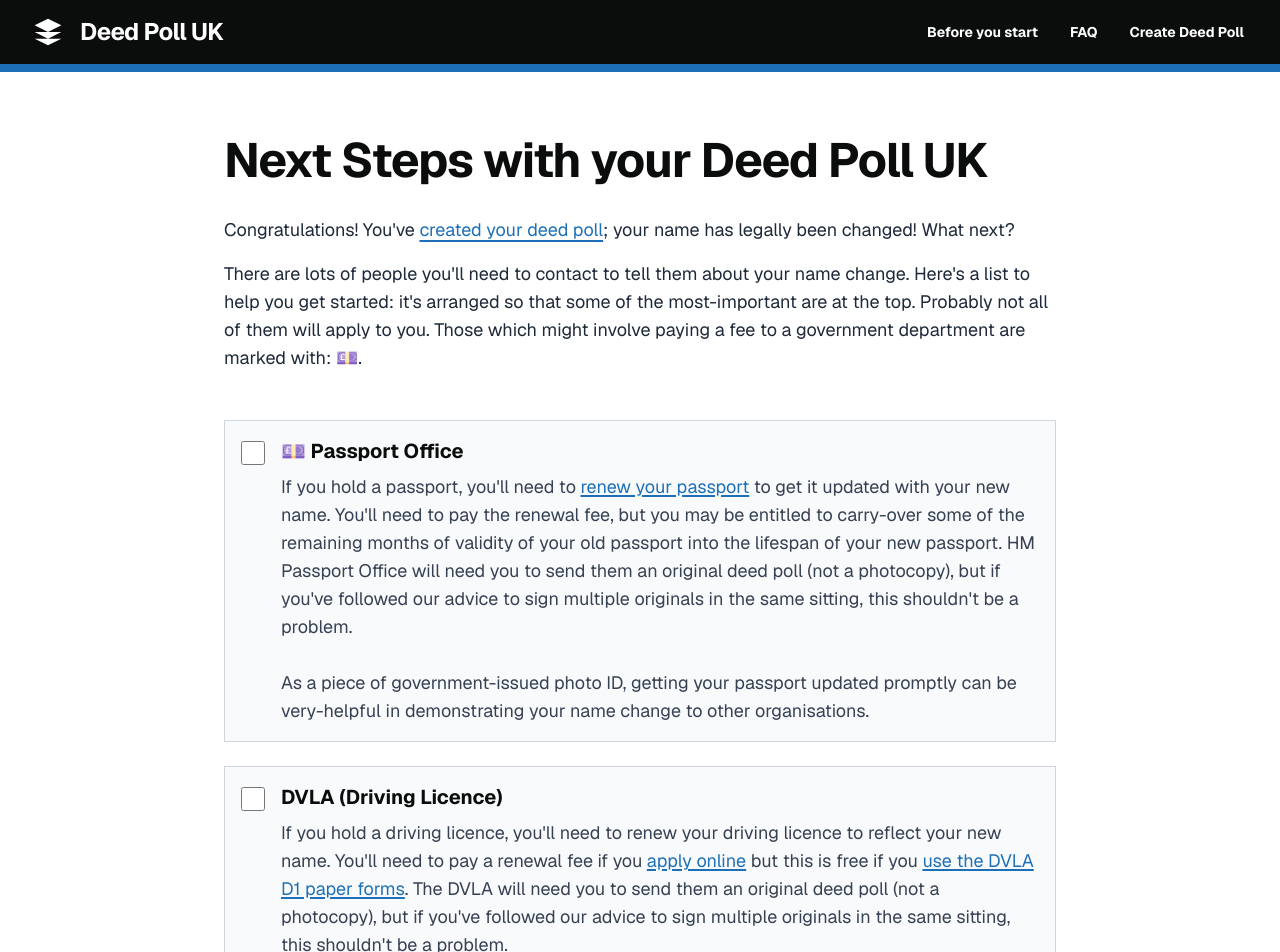
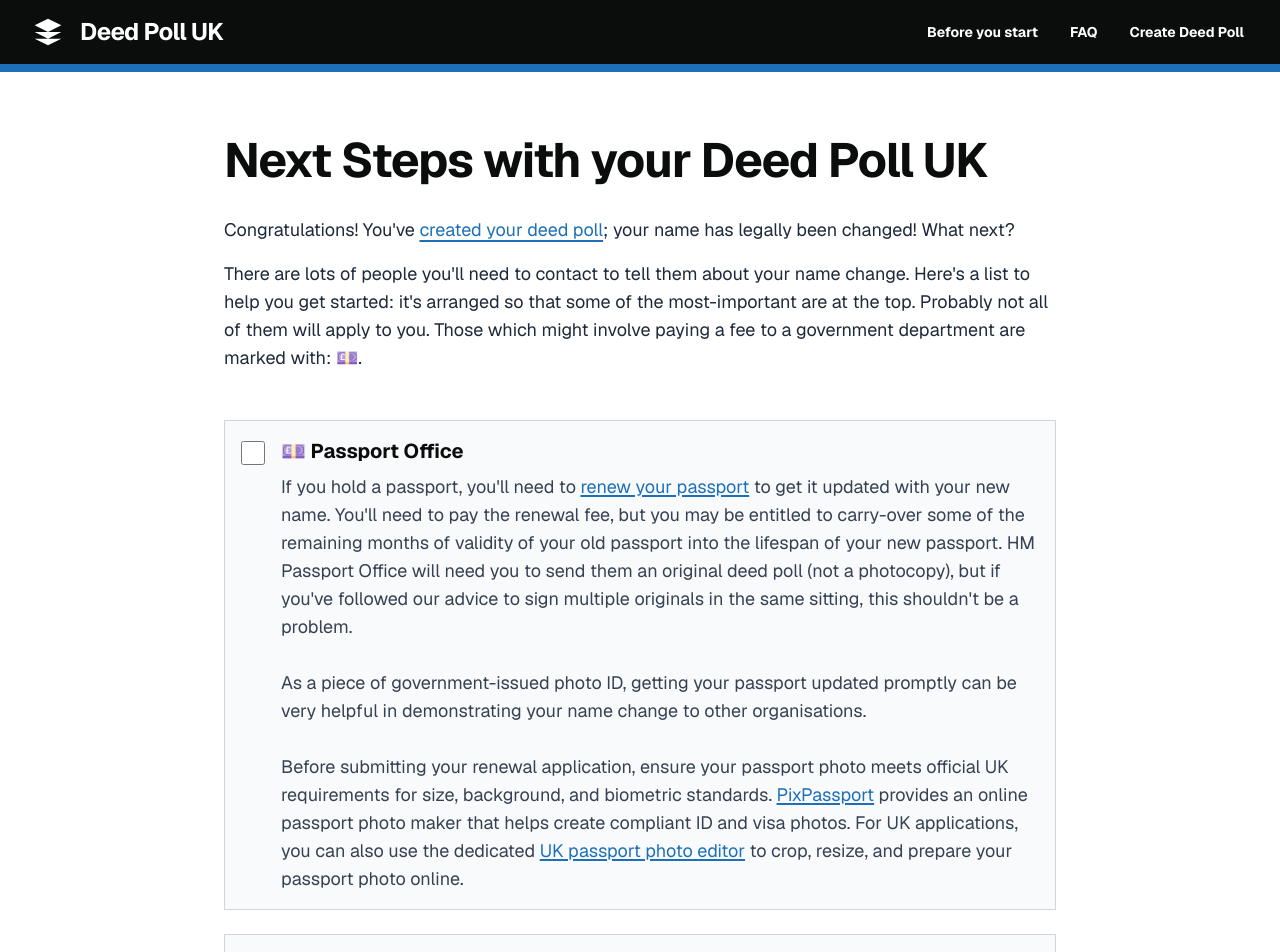
Before and after one commit to Navnit73/deedpoll, a Next.js app: page /checklist in a window 1280 px wide. Shown: the top 952 px of the page. Built offline with nearby package versions, Linux system fonts and the light colour scheme.

Commit message:
feat: add shipping preference to PayPal payment and include passport photo guidance in checklist

```diff
--- a/src/app/checklist/page.tsx
+++ b/src/app/checklist/page.tsx
@@ -50,10 +50,14 @@ export default function Checklist() {
 }
 
 const checklistItems = [
-  {
-    title: '💷 Passport Office',
-    desc: `If you hold a passport, you'll need to <a href="https://www.gov.uk/renew-adult-passport" target="_blank" class="text-[#1d70b8] underline underline-offset-2 decoration-2 hover:text-[#003078]">renew your passport</a> to get it updated with your new name. You'll need to pay the renewal fee, but you may be entitled to carry-over some of the remaining months of validity of your old passport into the lifespan of your new passport. HM Passport Office will need you to send them an original deed poll (not a photocopy), but if you've followed our advice to sign multiple originals in the same sitting, this shouldn't be a problem.<br><br>As a piece of government-issued photo ID, getting your passport updated promptly can be very-helpful in demonstrating your name change to other organisations.`,
-  },
+ {
+  title: '💷 Passport Office',
+  desc: `If you hold a passport, you'll need to <a href="https://www.gov.uk/renew-adult-passport" target="_blank" class="text-[#1d70b8] underline underline-offset-2 decoration-2 hover:text-[#003078]">renew your passport</a> to get it updated with your new name. You'll need to pay the renewal fee, but you may be entitled to carry-over some of the remaining months of validity of your old passport into the lifespan of your new passport. HM Passport Office will need you to send them an original deed poll (not a photocopy), but if you've followed our advice to sign multiple originals in the same sitting, this shouldn't be a problem.<br><br>
+
+As a piece of government-issued photo ID, getting your passport updated promptly can be very helpful in demonstrating your name change to other organisations.<br><br>
+
+Before submitting your renewal application, ensure your passport photo meets official UK requirements for size, background, and biometric standards. <a href="https://www.pixpassport.com/" target="_blank" class="text-[#1d70b8] underline underline-offset-2 decoration-2 hover:text-[#003078]">PixPassport</a> provides an online passport photo maker that helps create compliant ID and visa photos. For UK applications, you can also use the dedicated <a href="https://www.pixpassport.com/uk-passport-photo-editor" target="_blank" class="text-[#1d70b8] underline underline-offset-2 decoration-2 hover:text-[#003078]">UK passport photo editor</a> to crop, resize, and prepare your passport photo online.`,
+},
   {
     title: 'DVLA (Driving Licence)',
     desc: `If you hold a driving licence, you'll need to renew your driving licence to reflect your new name. You'll need to pay a renewal fee if you <a href="https://www.gov.uk/renew-driving-licence" target="_blank" class="text-[#1d70b8] underline underline-offset-2 decoration-2 hover:text-[#003078]">apply online</a> but this is free if you <a href="https://www.gov.uk/dvlaforms" target="_blank" class="text-[#1d70b8] underline underline-offset-2 decoration-2 hover:text-[#003078]">use the DVLA D1 paper forms</a>. The DVLA will need you to send them an original deed poll (not a photocopy), but if you've followed our advice to sign multiple originals in the same sitting, this shouldn't be a problem.<br><br>As a piece of government-issued photo ID, getting your driving licence updated promptly can be very-helpful in demonstrating your name change to other organisations.`,
--- a/src/components/payment/PaymentButton.tsx
+++ b/src/components/payment/PaymentButton.tsx
@@ -63,6 +63,9 @@ export function PaymentButton({
                     description: 'Digital Deed Poll PDF',
                   },
                 ],
+                application_context: {
+                  shipping_preference: "NO_SHIPPING",
+                },
               });
             }}
             onApprove={(data, actions) => {
```
